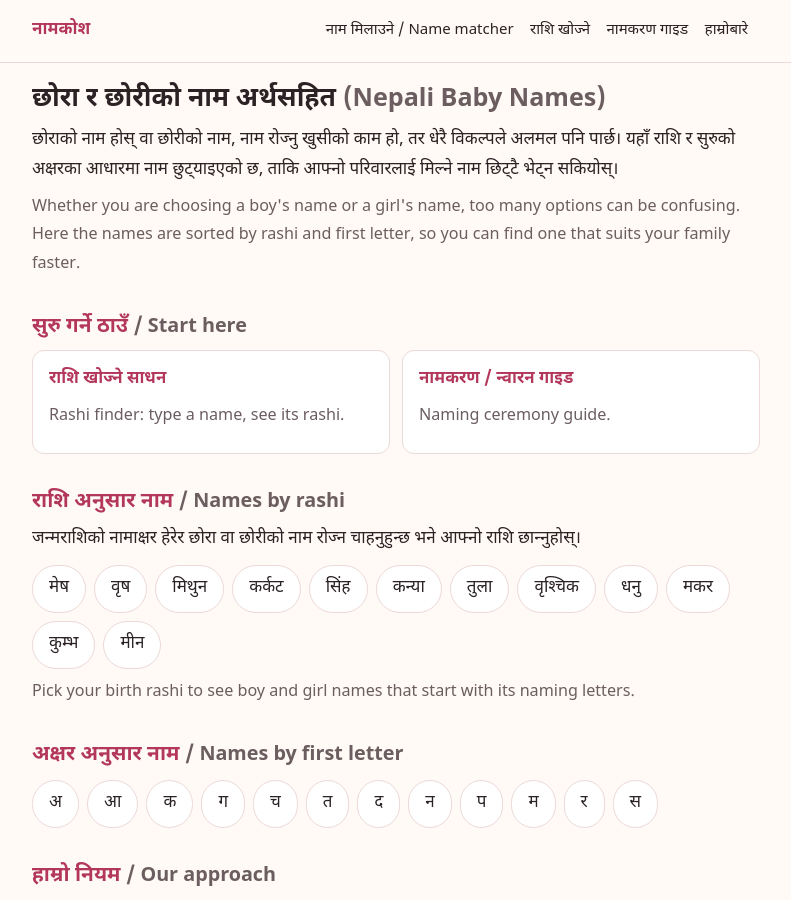
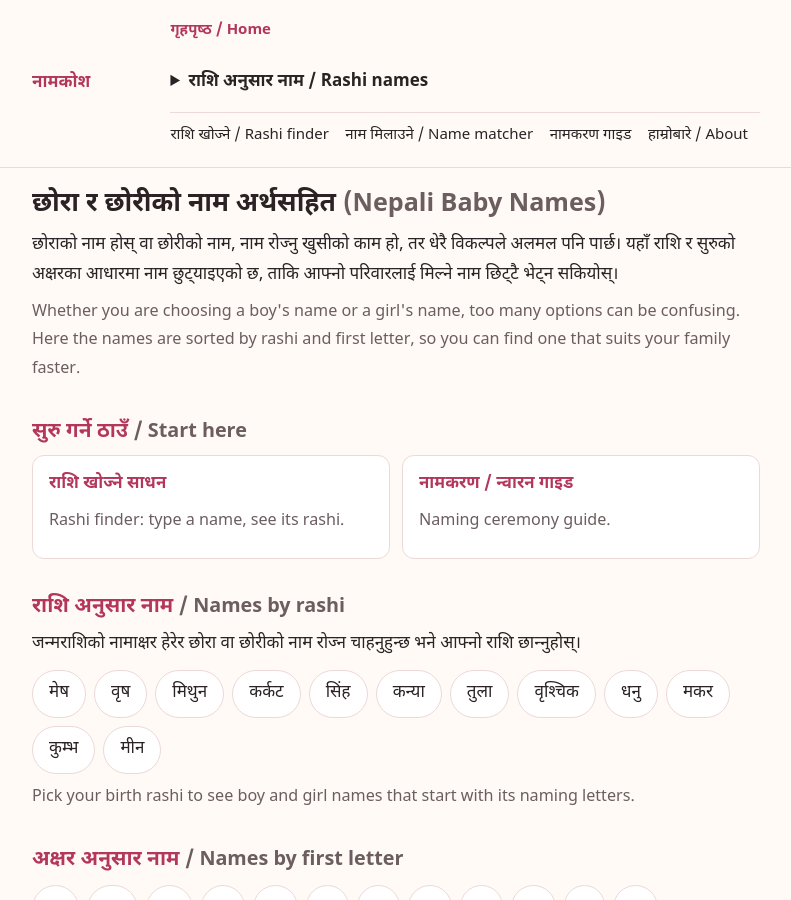
Before and after one commit to kcbinam52/Baby-names, a Jekyll site: the page built from index.html, in a window 1280 px wide and 900 px high. Shown: the whole window, without its empty margins (244-1035 px from the left). Built offline with Jekyll 4.4.1, drawn with Linux system fonts in a browser that asks for light colours.

Commit message:
Add all Rashi pages to navigation dropdown

```diff
--- a/_includes/header.html
+++ b/_includes/header.html
@@ -1,9 +1,20 @@
-<header class="site"><div class="w">
-<a class="logo" href="/">{{ site.title }}</a>
-<nav aria-label="मुख्य मेनु / Main menu">
-<a href="/tools/parent-name-matcher/"{% if page.url == '/tools/parent-name-matcher/' %} aria-current="page"{% endif %}>नाम मिलाउने / Name matcher</a>
-<a href="/tools/rashi-finder/"{% if page.url == '/tools/rashi-finder/' %} aria-current="page"{% endif %}>राशि खोज्ने</a>
-<a href="/guide/naming-ceremony/"{% if page.url == '/guide/naming-ceremony/' %} aria-current="page"{% endif %}>नामकरण गाइड</a>
-<a href="/about/"{% if page.url == '/about/' %} aria-current="page"{% endif %}>हाम्रोबारे</a>
-</nav>
-</div></header>
+<header class="site">
+  <div class="w">
+    <a class="logo" href="/">{{ site.title }}</a>
+    <nav aria-label="मुख्य मेनु / Main menu">
+      <a href="/"{% if page.url == '/' %} aria-current="page"{% endif %}>गृहपृष्ठ / Home</a>
+      <details class="nav-dropdown"{% if page.url contains '/rashi/' %} open{% endif %}>
+        <summary>राशि अनुसार नाम / Rashi names</summary>
+        <div class="dropdown-panel">
+          {% for r in site.data.rashi %}
+          <a href="/rashi/{{ r.slug }}/"{% if page.url == r.url %} aria-current="page"{% endif %}>{{ r.ne }} <span lang="en">{{ r.en }}</span></a>
+          {% endfor %}
+        </div>
+      </details>
+      <a href="/tools/rashi-finder/"{% if page.url == '/tools/rashi-finder/' %} aria-current="page"{% endif %}>राशि खोज्ने / Rashi finder</a>
+      <a href="/tools/parent-name-matcher/"{% if page.url == '/tools/parent-name-matcher/' %} aria-current="page"{% endif %}>नाम मिलाउने / Name matcher</a>
+      <a href="/guide/naming-ceremony/"{% if page.url == '/guide/naming-ceremony/' %} aria-current="page"{% endif %}>नामकरण गाइड</a>
+      <a href="/about/"{% if page.url == '/about/' %} aria-current="page"{% endif %}>हाम्रोबारे / About</a>
+    </nav>
+  </div>
+</header>
```
